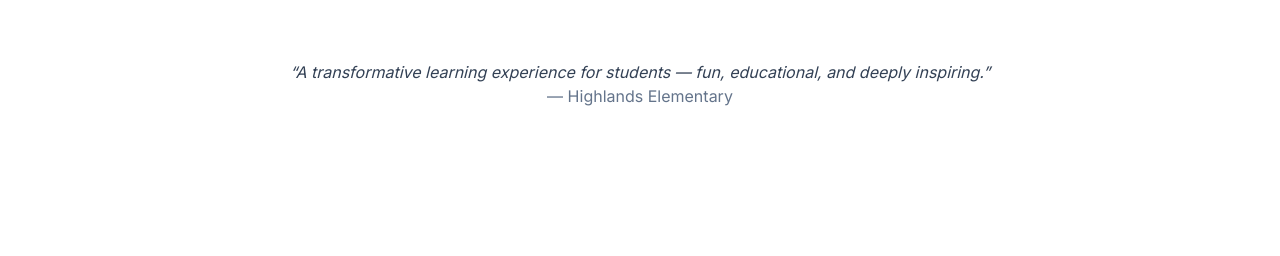
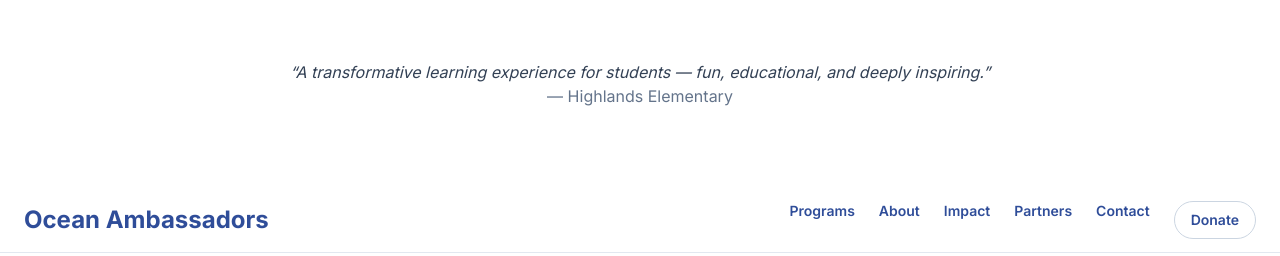
Before and after one commit to andrewwood1999/oac-site, a plain HTML site: page impact.html in a window 1280 px wide. Shown: the part 544-800 px from the top of the page. Drawn offline with nearby package versions, Linux system fonts and the light colour scheme.

Commit message:
impact.html

```diff
--- a/impact.html
+++ b/impact.html
@@ -66,4 +66,24 @@
   <!-- include FOOTER here -->
 
 </body>
+  <!-- Header (menu bar only) -->
+<header class="sticky top-0 z-50 bg-white/90 backdrop-blur border-b border-slate-200">
+  <div class="max-w-7xl mx-auto px-6 flex justify-between items-center h-16">
+    <a href="index.html" class="text-2xl font-bold text-[#2f4d99] hover:underline">
+      Ocean Ambassadors
+    </a>
+    <nav class="flex flex-wrap gap-6 text-sm font-semibold text-[#2f4d99]">
+      <a href="programs.html" class="hover:underline">Programs</a>
+      <a href="about.html" class="hover:underline">About</a>
+      <a href="impact.html" class="hover:underline">Impact</a>
+      <a href="partners.html" class="hover:underline">Partners</a>
+      <a href="contact.html" class="hover:underline">Contact</a>
+      <a href="donate.html"
+         class="border border-slate-300 rounded-full px-4 py-2 hover:bg-slate-100 transition text-[#2f4d99]">
+        Donate
+      </a>
+    </nav>
+  </div>
+</header>
+
 </html>
```
